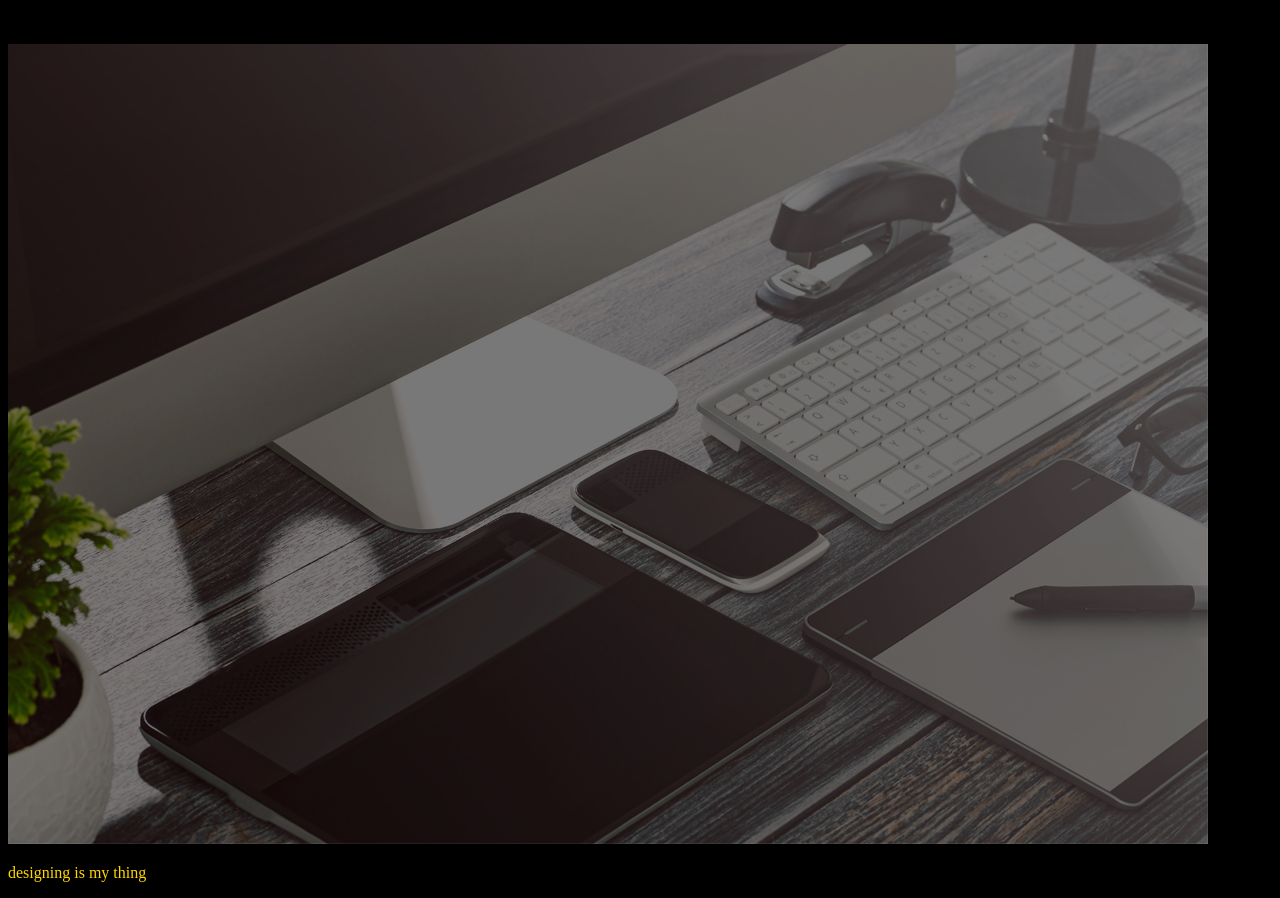
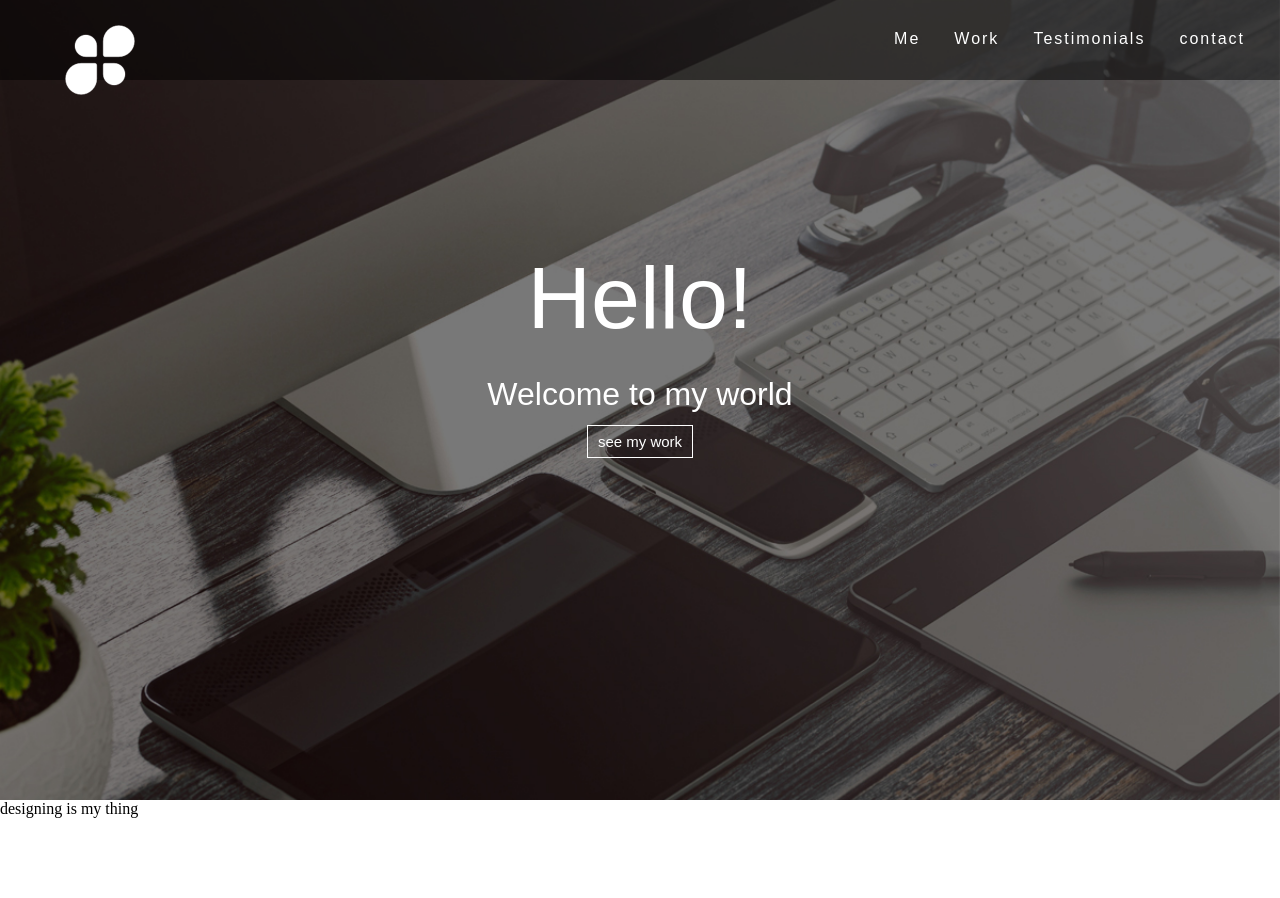
Before and after one commit to mcodesite/mcodesite.github.io, a plain HTML site: page unit_3/index.html in a window 1280 px wide. After the commit the page ends 818 px from the top, so only its background shows below. Drawn offline with Linux system fonts and the light colour scheme; files that its build step writes are made by us from their sources.

Commit message:
syncing my new repository

```diff
--- /dev/null
+++ b/unit_3/css/style.css
@@ -0,0 +1,96 @@
+*
+{
+ margin: 0;
+    padding: 0;
+
+}
+
+
+header{
+    background-image: url(cover.jpg);
+    height: 100vh;
+    background-size: cover;
+    background-position: center;
+}
+
+.nav-bar{
+    background: rgb(0, 0, 0, 0.5);
+    height: 80px;
+}
+
+
+.logo{
+    margin: 10px 50px;
+    height: 100px;
+
+}
+
+.menu{
+    float: right;
+    list-style: none;
+      margin: 20px;
+}
+
+.menu li{
+    display: inline-block;
+    margin: 10px 5px;
+}
+
+.menu li a{
+    text-decoration: none;
+    color: #fff;
+    padding: 5px 10px;
+    font-family: montserrat, sans-serif;
+    font-weight: 200;
+    letter-spacing: 2px;
+
+}
+
+.welcome{
+    position: relative;
+    text-align: center;
+    color: #fff;
+    top: 160px;
+
+}
+
+.welcome h1{
+    font-family: montserrat, sans-serif;
+    font-size: 88px;
+    font-weight:300;
+    padding: 2px;
+    color: #fff;
+    margin: 5px
+
+}
+
+.welcome h2{
+    font-family: montserrat, sans-serif;
+    font-size: 32px;
+    font-weight:100;
+    color: #fff;
+    padding: 20px;
+
+}
+
+.btn{
+    font-size: 15px;
+    padding: 7px 10px;
+    text-decoration: none;
+    margin: 100px;
+    border: 1px solid #fff;
+
+}
+
+.btn1{
+    font-family: montserrat, sans-serif;
+    color: #fff;
+
+}
+
+.btn1:hover{
+    background: #fff;
+    color: #000;
+    transition: .4s;
+
+}
--- a/unit_3/index.html
+++ b/unit_3/index.html
@@ -5,10 +5,35 @@
 	<title>designworks</title>
 </head>
 <body>
-    <div id="slogan1">Hello!</div>
-    <div id="slogan2">Welcome to design world!</div>
 
-    <img src="images/cover.jpg"
+    <header>
+
+    <div class="nav-bar">
+        <img src="images/logo.png" class="logo">
+
+
+      <ul class="menu">
+         <li><a herf="">Me</a></li>
+          <li><a herf="">Work</a></li>
+          <li><a herf="">Testimonials</a></li>
+          <li><a herf="">contact</a></li>
+        </ul>
+
+       </div>
+
+
+        <div class="welcome">
+            <h1>Hello!</h1>
+            <h2>Welcome to my world</h2>
+
+            <a href="#" class="btn btn1">see my work</a>
+
+
+        </div>
+
+    </header>
+
+
 	<h1></h1>
 	<p>designing is my thing</p>
 </body>
```
Also changed, not shown: unit_3/css/cover.jpg (added), unit_3/images/logo.png (added), 5 other files.
